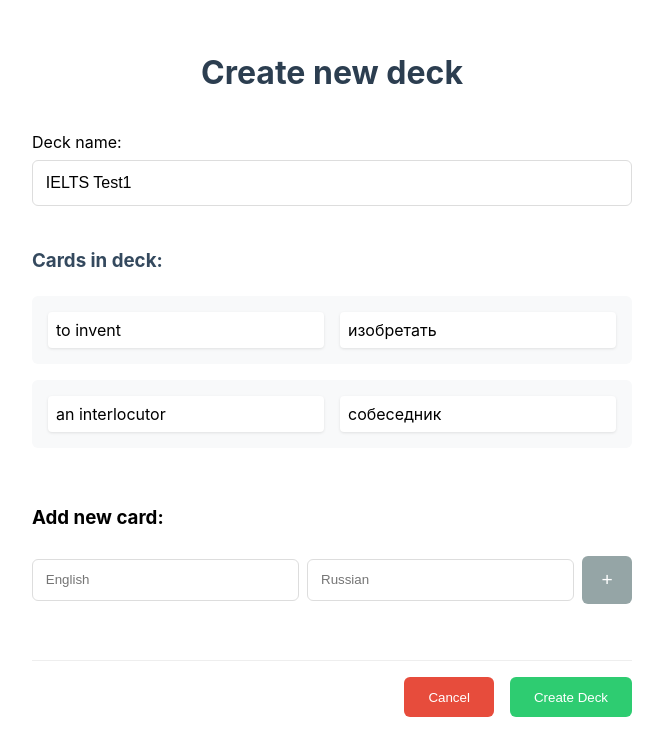
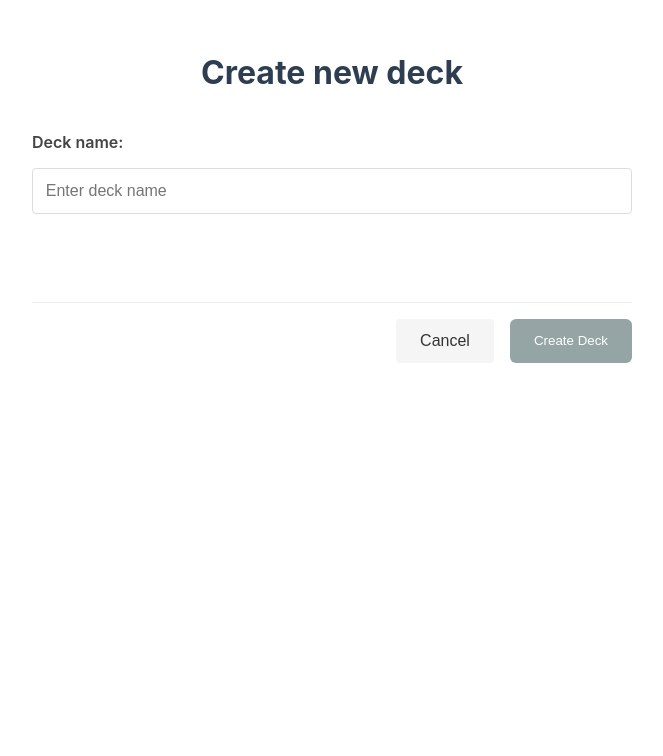
Before and after one commit to KachanVlg/wildman_front, a React (Create React App) app: page /create-deck in a window 1280 px wide. Shown: the top 756 px of the page, without its empty margins (308-971 px from the left). Built offline with nearby package versions, Linux system fonts and the light colour scheme.

Commit message:
Реализован CRUD карточек

```diff
--- a/package.json
+++ b/package.json
@@ -8,6 +8,7 @@
     "@testing-library/jest-dom": "^6.6.3",
     "@testing-library/react": "^16.3.0",
     "@testing-library/user-event": "^13.5.0",
+    "axios": "^1.9.0",
     "react": "^19.1.0",
     "react-dom": "^19.1.0",
     "react-router-dom": "^7.5.0",
--- a/src/App.js
+++ b/src/App.js
@@ -10,6 +10,7 @@ import FlipCards from './components/FlipCards/FlipCards';
 import ChatPage from './components/ChatPage/ChatPage';
 import Rating from './components/Rating/Rating';
 import HomePage from './components/HomePage/HomePage';
+import EditDeck from './components/EditDeck/EditDeck';
 
 function App() {
   return (
@@ -23,6 +24,7 @@ function App() {
         <Route path="/flip-cards/:deckId" element={<FlipCards />} />
         <Route path="/Home" element={<HomePage />} />
         <Route path="/chat" element={<ChatPage />} />
+        <Route path="/EditDeck" element={<EditDeck />} />
         <Route path="/rating" element={<Rating />} />
       </Routes>
     </Router>
--- a/src/components/CreateDeck/CreateDeck.jsx
+++ b/src/components/CreateDeck/CreateDeck.jsx
@@ -1,37 +1,54 @@
 import React, { useState } from 'react';
+import { useNavigate } from 'react-router-dom';
+import axios from 'axios';
 import './CreateDeck.css';
 
 const CreateDeck = () => {
-  const [deckName, setDeckName] = useState('IELTS Test1');
-  const [cards, setCards] = useState([
-    { id: 1, front: 'to invent', back: 'изобретать' },
-    { id: 2, front: 'an interlocutor', back: 'собеседник' }
-  ]);
-  const [newCard, setNewCard] = useState({ front: '', back: '' });
+  const navigate = useNavigate();
+  const [deckName, setDeckName] = useState('');
+  const [isLoading, setIsLoading] = useState(false);
+  const [error, setError] = useState('');
 
-  const handleAddCard = () => {
-    if (newCard.front && newCard.back) {
-      setCards([...cards, {
-        id: Date.now(),
-        front: newCard.front,
-        back: newCard.back
-      }]);
-      setNewCard({ front: '', back: '' });
+  const handleCreateDeck = async () => {
+    if (!deckName.trim()) {
+      setError('Please enter deck name');
+      return;
+    }
+
+    setIsLoading(true);
+    setError('');
+
+    try {
+      const token = localStorage.getItem('token');
+      const response = await axios.post('/api/decks',
+        { name: deckName }, // Отправляем только имя колоды
+        {
+          headers: {
+            'Authorization': `Bearer ${token}`,
+            'Content-Type': 'application/json'
+          }
+        }
+      );
+
+      console.log('Deck created successfully:', response.data);
+      navigate('/decks'); // Перенаправляем на страницу колод
+    } catch (err) {
+      console.error('Error creating deck:', err);
+      setError('Failed to create deck. Please try again.');
+    } finally {
+      setIsLoading(false);
     }
   };
 
-  const handleCreateDeck = () => {
-    const deckData = {
-      name: deckName,
-      cards: cards
-    };
-    console.log('Creating deck:', deckData);
-    // Здесь будет логика создания колоды
+  const handleCancel = () => {
+    navigate('/decks');
   };
 
   return (
     <div className="create-deck-container">
       <h1 className="create-deck-title">Create new deck</h1>
+
+      {error && <div className="error-message">{error}</div>}
 
       <div className="deck-name-section">
         <label htmlFor="deck-name">Deck name:</label>
@@ -41,52 +58,24 @@ const CreateDeck = () => {
           value={deckName}
           onChange={(e) => setDeckName(e.target.value)}
           className="deck-name-input"
+          placeholder="Enter deck name"
         />
       </div>
 
-      <div className="cards-list">
-        <h3>Cards in deck:</h3>
-        {cards.map(card => (
-          <div key={card.id} className="card-item">
-            <div className="card-side">{card.front}</div>
-            <div className="card-side">{card.back}</div>
-          </div>
-        ))}
-      </div>
-
-      <div className="add-card-section">
-        <h3>Add new card:</h3>
-        <div className="card-inputs">
-          <input
-            type="text"
-            placeholder="English"
-            value={newCard.front}
-            onChange={(e) => setNewCard({...newCard, front: e.target.value})}
-          />
-          <input
-            type="text"
-            placeholder="Russian"
-            value={newCard.back}
-            onChange={(e) => setNewCard({...newCard, back: e.target.value})}
-          />
-          <button
-            onClick={handleAddCard}
-            className="add-card-button"
-            disabled={!newCard.front || !newCard.back}
-          >
-            +
-          </button>
-        </div>
-      </div>
-
       <div className="action-buttons">
-        <button className="cancel-button">Cancel</button>
+        <button
+          className="cancel-button"
+          onClick={handleCancel}
+          disabled={isLoading}
+        >
+          Cancel
+        </button>
         <button
           className="create-button"
           onClick={handleCreateDeck}
-          disabled={cards.length === 0}
+          disabled={!deckName.trim() || isLoading}
         >
-          Create Deck
+          {isLoading ? 'Creating...' : 'Create Deck'}
         </button>
       </div>
     </div>
--- a/src/components/DecksPage/DecksPage.jsx
+++ b/src/components/DecksPage/DecksPage.jsx
@@ -1,29 +1,49 @@
-import React, { useState } from 'react';
+import React, { useState, useEffect } from 'react';
 import { useNavigate } from 'react-router-dom';
+import axios from 'axios';
 import './DecksPage.css';
 
 const DecksPage = () => {
   const navigate = useNavigate();
-  const [decks, setDecks] = useState([
-    { id: 1, name: 'Deck 1', cards: [] },
-    { id: 2, name: 'IELTS Test 1', cards: [
-      { front: 'to invent', back: 'изобретать' },
-      { front: 'an interlocutor', back: 'собеседник' }
-    ]},
-    { id: 3, name: 'TOEFL Test 1', cards: [] },
-    { id: 4, name: 'Deck 2', cards: [] },
-    { id: 5, name: 'IELTS Test 2', cards: [] },
-    { id: 6, name: 'TOEFL Test 2', cards: [] }
-  ]);
-
+  const [decks, setDecks] = useState([]);
   const [selectedDeck, setSelectedDeck] = useState(null);
   const [isEditing, setIsEditing] = useState(false);
   const [editName, setEditName] = useState('');
 
-  const handleDelete = () => {
+  useEffect(() => {
+    const fetchDecks = async () => {
+      try {
+        const response = await axios.get('/api/decks', {
+          headers: {
+            Authorization: `Bearer ${localStorage.getItem('token')}`
+          }
+        });
+        setDecks(response.data.map(deck => ({
+          id: deck.id,
+          name: deck.name,
+          cards: [] // Assuming cards are empty or could be fetched separately
+        })));
+      } catch (error) {
+        console.error('Error fetching decks:', error);
+      }
+    };
+
+    fetchDecks();
+  }, []);
+
+  const handleDelete = async () => {
     if (selectedDeck) {
+      try {
+        await axios.delete(`/api/decks/${selectedDeck}`, {
+          headers: {
+            Authorization: `Bearer ${localStorage.getItem('token')}`
+          }
+        });
         setDecks(decks.filter(deck => deck.id !== selectedDeck));
         setSelectedDeck(null);
+      } catch (error) {
+        console.error('Error deleting deck:', error);
+      }
     }
   };
 
@@ -31,13 +51,6 @@ const DecksPage = () => {
     navigate('/create-deck');
   };
 
-  const handleChat = () => {
-    if (selectedDeck) {
-      console.log(`Opening chat for deck ${selectedDeck}`);
-      // Здесь будет логика открытия чата
-      navigate('/chat');
-    }
-  };
 
   const handleEdit = () => {
     if (selectedDeck) {
@@ -47,11 +60,21 @@ const DecksPage = () => {
     }
   };
 
-  const handleSaveEdit = () => {
+  const handleSaveEdit = async () => {
+    try {
+      await axios.put(`/api/decks/${selectedDeck}`, editName, {
+        headers: {
+          Authorization: `Bearer ${localStorage.getItem('token')}`,
+          'Content-Type': 'application/json'
+        }
+      });
       setDecks(decks.map(deck =>
         deck.id === selectedDeck ? { ...deck, name: editName } : deck
       ));
       setIsEditing(false);
+    } catch (error) {
+      console.error('Error updating deck name:', error);
+    }
   };
 
   const handleCancelEdit = () => {
@@ -130,13 +153,6 @@ const DecksPage = () => {
               Create
             </button>
             <button
-              onClick={handleChat}
-              className="action-btn chat-btn"
-              disabled={!selectedDeck}
-            >
-              Chat
-            </button>
-            <button
               onClick={handleLearnCard}
               className="action-btn learn-btn"
               disabled={!selectedDeck}
--- /dev/null
+++ b/src/components/EditDeck/EditDeck.css
@@ -0,0 +1,95 @@
+.edit-deck-container {
+  max-width: 600px;
+  margin: 2rem auto;
+  padding: 2rem;
+  background-color: #ffffff;
+  border-radius: 8px;
+  box-shadow: 0 2px 10px rgba(0, 0, 0, 0.1);
+}
+
+.edit-deck-title {
+  text-align: center;
+  color: #333;
+  margin-bottom: 2rem;
+}
+
+.edit-deck-loading {
+  text-align: center;
+  font-size: 1.2rem;
+  color: #666;
+  margin-top: 2rem;
+}
+
+.deck-name-section {
+  margin-bottom: 2rem;
+}
+
+.deck-name-section label {
+  display: block;
+  margin-bottom: 0.5rem;
+  font-weight: 600;
+  color: #444;
+}
+
+.deck-name-input {
+  width: 100%;
+  padding: 0.8rem;
+  font-size: 1rem;
+  border: 1px solid #ddd;
+  border-radius: 4px;
+  box-sizing: border-box;
+}
+
+.deck-name-input:focus {
+  outline: none;
+  border-color: #4a90e2;
+  box-shadow: 0 0 0 2px rgba(74, 144, 226, 0.2);
+}
+
+.action-buttons {
+  display: flex;
+  justify-content: flex-end;
+  gap: 1rem;
+  margin-top: 2rem;
+}
+
+.cancel-button, .save-button {
+  padding: 0.8rem 1.5rem;
+  font-size: 1rem;
+  border: none;
+  border-radius: 4px;
+  cursor: pointer;
+  transition: background-color 0.2s;
+}
+
+.cancel-button {
+  background-color: #f5f5f5;
+  color: #333;
+}
+
+.cancel-button:hover {
+  background-color: #e0e0e0;
+}
+
+.save-button {
+  background-color: #4a90e2;
+  color: white;
+}
+
+.save-button:hover {
+  background-color: #3a7bc8;
+}
+
+.save-button:disabled {
+  background-color: #cccccc;
+  cursor: not-allowed;
+}
+
+.error-message {
+  color: #e74c3c;
+  background-color: #fdecea;
+  padding: 0.8rem;
+  border-radius: 4px;
+  margin-bottom: 1.5rem;
+  text-align: center;
+}
--- /dev/null
+++ b/src/components/EditDeck/EditDeck.jsx
@@ -0,0 +1,108 @@
+import React, { useState, useEffect } from 'react';
+import { useNavigate, useParams } from 'react-router-dom';
+import axios from 'axios';
+import './EditDeck.css';
+
+const EditDeck = () => {
+  const { deckId } = useParams();
+  const navigate = useNavigate();
+  const [deckName, setDeckName] = useState('');
+  const [isLoading, setIsLoading] = useState(false);
+  const [error, setError] = useState('');
+  const [isFetching, setIsFetching] = useState(true);
+
+  // Получаем текущее название колоды при загрузке
+  useEffect(() => {
+    const fetchDeckName = async () => {
+      try {
+        const token = localStorage.getItem('token');
+        const response = await axios.get(`/api/decks/${deckId}`, {
+          headers: {
+            'Authorization': `Bearer ${token}`
+          }
+        });
+        setDeckName(response.data.name);
+      } catch (err) {
+        console.error('Error fetching deck:', err);
+        setError('Failed to load deck. Please try again.');
+      } finally {
+        setIsFetching(false);
+      }
+    };
+
+    fetchDeckName();
+  }, [deckId]);
+
+  const handleSave = async () => {
+    if (!deckName.trim()) {
+      setError('Please enter deck name');
+      return;
+    }
+
+    setIsLoading(true);
+    setError('');
+
+    try {
+      const token = localStorage.getItem('token');
+      await axios.put(`/api/decks/${deckId}`, deckName, {
+        headers: {
+          'Authorization': `Bearer ${token}`,
+          'Content-Type': 'application/json'
+        }
+      });
+      navigate('/decks'); // Возвращаемся на страницу колод после успешного сохранения
+    } catch (err) {
+      console.error('Error updating deck:', err);
+      setError('Failed to update deck. Please try again.');
+    } finally {
+      setIsLoading(false);
+    }
+  };
+
+  const handleCancel = () => {
+    navigate('/decks');
+  };
+
+  if (isFetching) {
+    return <div className="edit-deck-loading">Loading...</div>;
+  }
+
+  return (
+    <div className="edit-deck-container">
+      <h1 className="edit-deck-title">Edit Deck</h1>
+
+      {error && <div className="error-message">{error}</div>}
+
+      <div className="deck-name-section">
+        <label htmlFor="deck-name">Deck name:</label>
+        <input
+          type="text"
+          id="deck-name"
+          value={deckName}
+          onChange={(e) => setDeckName(e.target.value)}
+          className="deck-name-input"
+          placeholder="Enter deck name"
+        />
+      </div>
+
+      <div className="action-buttons">
+        <button
+          className="cancel-button"
+          onClick={handleCancel}
+          disabled={isLoading}
+        >
+          Cancel
+        </button>
+        <button
+          className="save-button"
+          onClick={handleSave}
+          disabled={!deckName.trim() || isLoading}
+        >
+          {isLoading ? 'Saving...' : 'Save Changes'}
+        </button>
+      </div>
+    </div>
+  );
+};
+
+export default EditDeck;
```
Also changed, not shown: 1 other file (tests, documents, lock files or other folders). Lines whose indentation alone changed are shown as unchanged.
